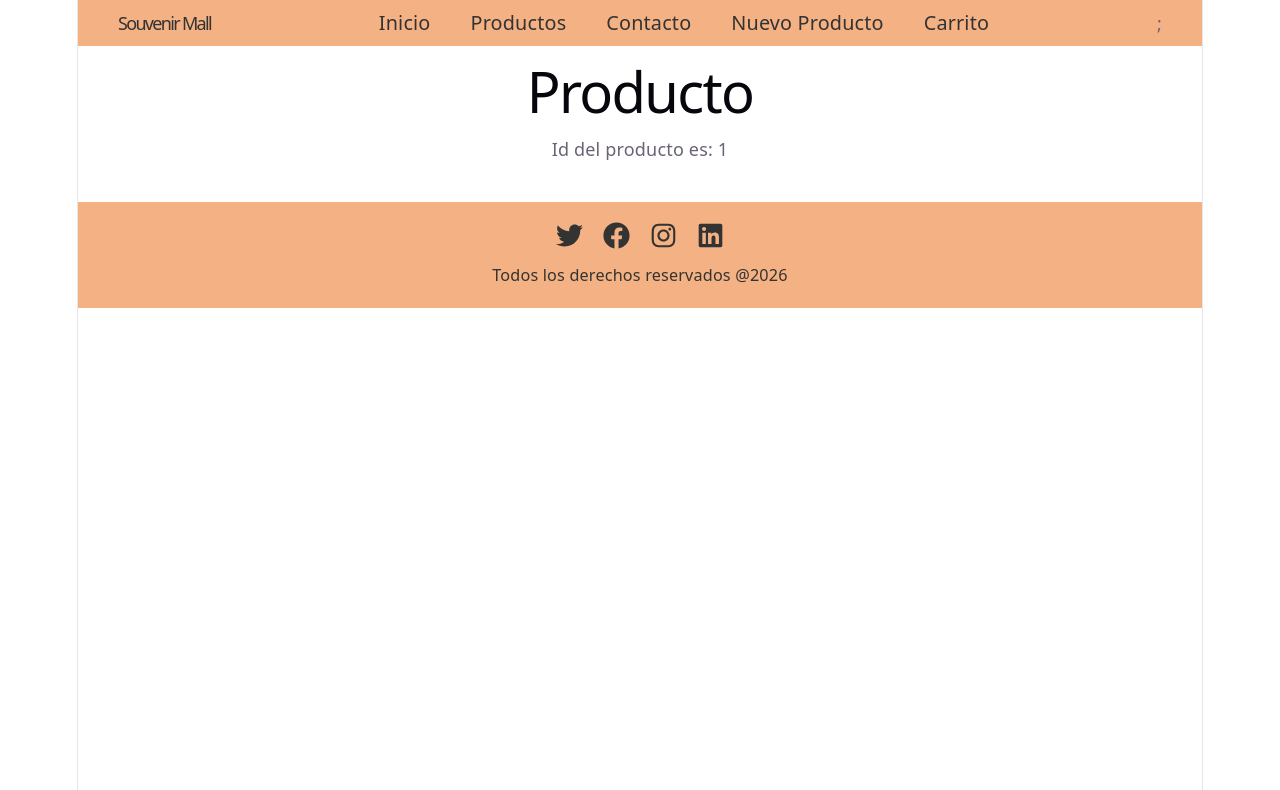
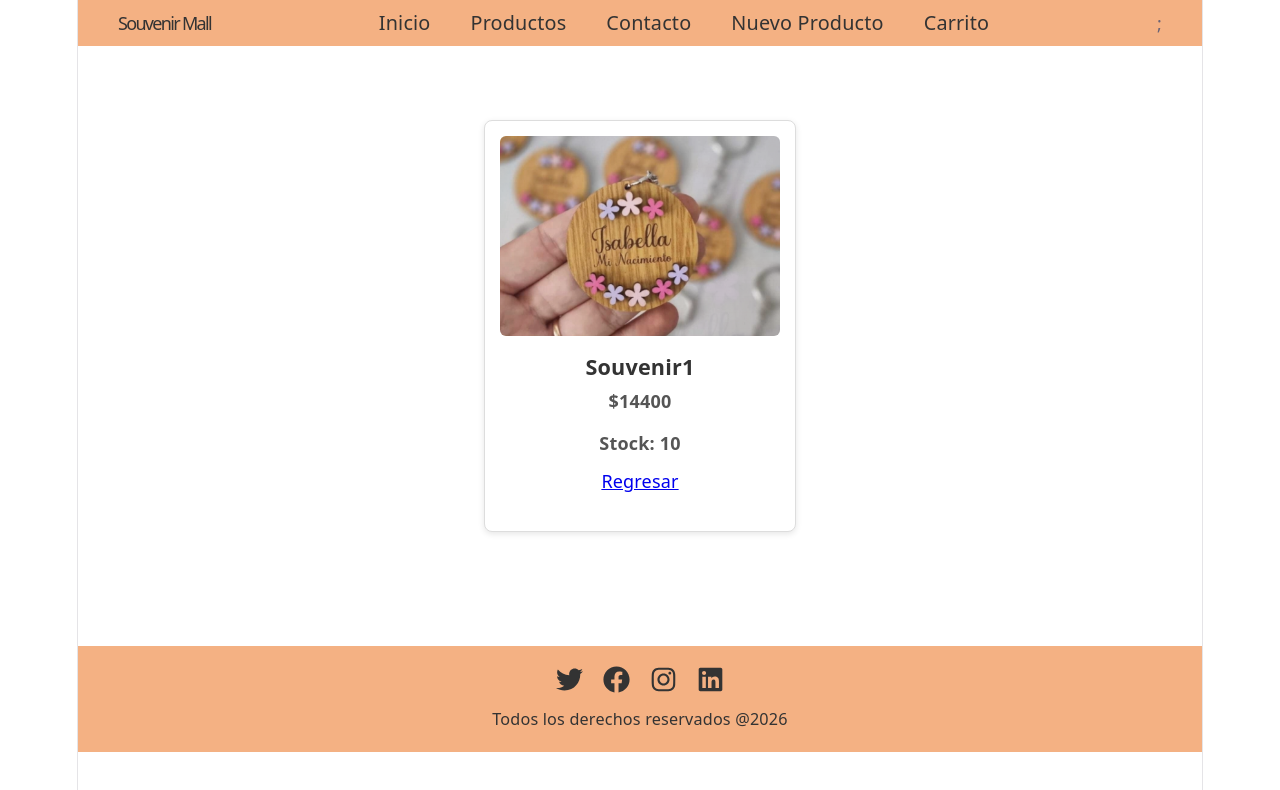
Before and after one commit to betousqueda1974/EcomReact26, a React (Vite) app: page /productos/1 in a window 1280 px wide. Shown: the top 790 px of the page. Built offline with nearby package versions, Linux system fonts and the light colour scheme.

Commit message:
Se da estilo al detalle de un producto. Se arregla estructura de productos, para que todos queden bajo una misma carpeta.

```diff
--- a/public/data/productos.json
+++ b/public/data/productos.json
@@ -2,7 +2,7 @@
   {
 
     "id": "1",
-    "imagen":"../img/producto1.jpg",
+    "imagen":"/img/producto1.jpg",
     "nombre": "Souvenir1",
     "precio": 14400,
     "stock": 10,
@@ -26,7 +26,7 @@
   },
   {
     "id": "4",
-    "imagen":"../img/producto2.jpg",
+    "imagen":"/img/producto2.jpg",
     "nombre": "Souvenir4",
     "precio": 16800,
     "stock": 40,
@@ -34,7 +34,7 @@
   },
   {
     "id": "5",
-    "imagen":"../img/producto1.jpg",
+    "imagen":"/img/producto1.jpg",
     "nombre": "Souvenir5",
     "precio": 10800,
     "stock": 4,
--- a/src/App.jsx
+++ b/src/App.jsx
@@ -2,10 +2,10 @@ import { Route, Routes } from 'react-router-dom';
 import './App.css';
 import FormularioProductoContainer from './componentes/Formulario/FormularioProductoContainer';
 //import {Layout} from './componentes/Layout/Layout';
-import { TarjetaProductoContainer } from './componentes/TarjetaProductoContainer/TarjetaProductoContainer';
+import { TarjetaProductoContainer } from './componentes/Productos/TarjetaProductoContainer/TarjetaProductoContainer';
 import { TarjetaEquipoContainer } from './componentes/Equipo/TarjetaEquipoContainer/TarjetaEquipoContainer';
 import { Layout } from './componentes/Layout/Layout';
-import ProductoDetalle from './componentes/ProductoDetalle/ProductoDetalle';
+import ProductoDetalle from './componentes/Productos/ProductoDetalle/ProductoDetalle';
 
 function App() {
 return (
--- a/src/componentes/ProductoDetalle/ProductoDetalle.jsx
+++ /dev/null
@@ -1,15 +0,0 @@
-import { useParams } from "react-router-dom"
-
-function ProductoDetalle(){
-
-  const {id} = useParams();
-
-  return (
-    <>
-      <h1>Producto</h1>
-      <p>Id del producto es: {id}</p>
-    </>
-  )
-
-}
-export default ProductoDetalle
--- /dev/null
+++ b/src/componentes/Productos/ProductoDetalle/ProductoDetalle.jsx
@@ -0,0 +1,62 @@
+import { useState, useEffect} from 'react';
+import { useParams, Link } from 'react-router-dom';
+
+import styles from "./ProductoDetalle.module.css"
+
+function ProductoDetalle() {
+
+  const {id} = useParams();
+  const [productos, setProductos] = useState([]);
+  const [error, setError] = useState(null);
+  const [cargando, setCargando] = useState(true);
+
+  useEffect(() => {
+    fetch('/data/productos.json')
+    .then((respuesta) => {
+      if (!respuesta.ok) {
+        throw new Error('No se pudo cargar la información de los productos')
+      }
+      return respuesta.json();
+      })
+
+    .then((datos) => {
+      setProductos(datos)
+    })
+
+    .catch((error) => {
+      setError(error.message)
+    })
+
+    .finally(() => {
+      setCargando(false)
+    });
+  }, []);
+
+  if (cargando) {
+    return <p>Cargando productos, por favor espere...</p>;
+  }
+
+  if (error) {
+    return <p>Error: {error}</p>;
+  }
+
+  const productoId = productos.find((producto) => producto.id === id);
+  if (productoId == null) {
+    return <p>No existe detalle del producto</p>
+  }
+
+
+  return (
+		<div className={styles.container} >
+      <article className={styles.card} >
+        <img className={styles.image}  src={productoId.imagen} alt={productoId.nombre} />
+        <h3 className={styles.name} >{productoId.nombre}</h3>
+        <p className={styles.price}>${productoId.precio}</p>
+        <p className={styles.stock}>Stock: {productoId.stock}</p>
+        <Link to={`/productos/`}>Regresar</Link>
+      </article>
+    </div>
+	);
+}
+
+export default ProductoDetalle
--- /dev/null
+++ b/src/componentes/Productos/ProductoDetalle/ProductoDetalle.module.css
@@ -0,0 +1,50 @@
+/* Contenedor de cada tarjeta */
+.container {
+  display: flex;
+  justify-content: center;
+  align-items: center;
+  width: 100%;
+  min-height: 70vh;
+}
+
+.card {
+  display: flex;
+  flex-direction: column;
+  align-items: center;
+  justify-content: flex-start;
+
+  width: 280px;
+  min-height: 380px;
+  background-color: #fff;
+  border: 1px solid #ddd;
+  border-radius: 8px;
+
+  padding: 15px;
+  box-shadow: 0 2px 6px rgba(0,0,0,0.1);
+
+  text-align: center;
+}
+
+/* Imagen del producto */
+.image {
+  width: 100%;
+  height: 200px;
+  object-fit: cover;
+  border-radius: 6px;
+  margin-bottom: 10px;
+}
+
+/* Nombre */
+.name {
+  font-size: 1.2rem;
+  margin: 8px 0 4px 0;
+  color: #333;
+}
+
+/* Precio */
+.price, .stock {
+  font-size: 1rem;
+  font-weight: bold;
+  color: #555;
+  margin: 4px 0 12px 0;
+}
--- a/src/componentes/TarjetaProductoContainer/TarjetaProductoContainer.jsx
+++ b/src/componentes/Productos/TarjetaProductoContainer/TarjetaProductoContainer.jsx
@@ -1,7 +1,7 @@
 import { TarjetaProductoList } from "../TarjetaProductoList/TarjetaProductoList";
 import { useState, useEffect } from 'react';
 
-export function TarjetaProductoContainer(Mensaje) {
+export function TarjetaProductoContainer() {
 
   const [productos, setProductos] = useState([]);
   const [error, setError] = useState(null);
```
Also changed, not shown: src/componentes/Productos/TarjetaProducto/TarjetaProducto.jsx (renamed from src/componentes/TarjetaProducto/TarjetaProducto.jsx), src/componentes/Productos/TarjetaProducto/TarjetaProducto.module.css (renamed from src/componentes/TarjetaProducto/TarjetaProducto.module.css), src/componentes/Productos/TarjetaProductoList/TarjetaProductoList.jsx (renamed from src/componentes/TarjetaProductoList/TarjetaProductoList.jsx), src/componentes/Productos/TarjetaProductoList/TarjetaProductoList.module.css (renamed from src/componentes/TarjetaProductoList/TarjetaProductoList.module.css).
